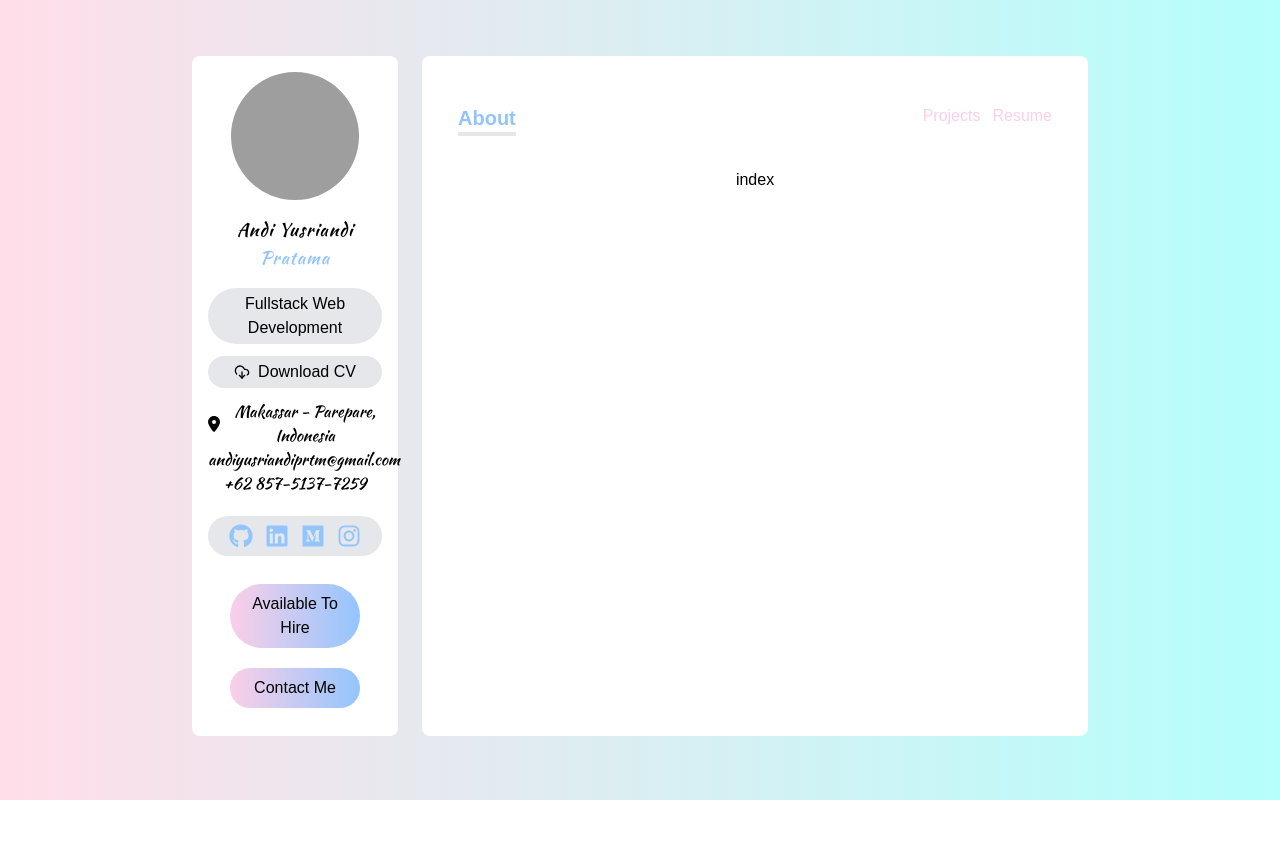
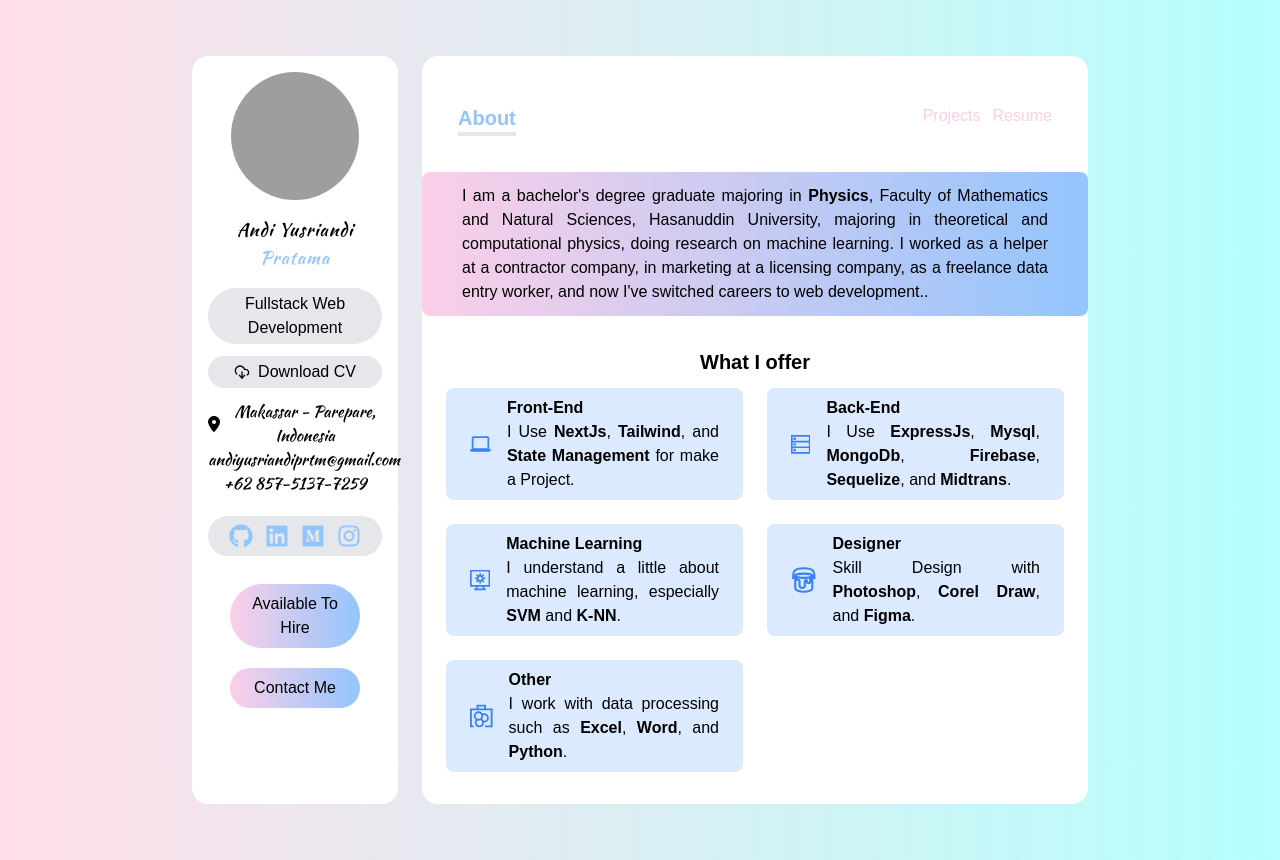
Before and after one commit to AndiYusriandiPratama/New_PortoFolio, a Next.js app: page / in a window 1280 px wide. Before the commit the page ends 800 px from the top, so only its background shows below. Built offline with nearby package versions, Linux system fonts and the light colour scheme; grey boxes are pictures that could not be loaded.

Commit message:
build: about page

```diff
--- a/data.ts
+++ b/data.ts
@@ -9,31 +9,34 @@ import {
 
 export const services: IService[] = [
   {
+    Icon: GrPersonalComputer,
     title: "Front-End",
-    about: "I Use NextJs, Tailwind, and State Management for make a Project",
-    Icon: GrPersonalComputer,
+    about:
+      "I Use <b>NextJs</b>, <b>Tailwind</b>, and <b>State Management</b> for make a Project.",
   },
   {
+    Icon: GrDatabase,
+
     title: "Back-End",
     about:
-      "I Use ExpressJs, Mysql, MongoDb, Firebase, Sequelize, Midtrans, and other popular framewors for handle databases",
-    Icon: GrDatabase,
+      "I Use <b>ExpressJs</b>, <b>Mysql</b>, <b>MongoDb</b>, <b>Firebase</b>, <b>Sequelize</b>, and <b>Midtrans</b>.",
   },
   {
+    Icon: GrSystem,
     title: "Machine Learning",
     about:
-      "I understand a little about machine learning, especially SVM and KNN methods",
-    Icon: GrSystem,
+      "I understand a little about machine learning, especially <b>SVM</b> and <b>K-NN</b>.",
   },
   {
+    Icon: GrPaint,
     title: "Designer",
-    about: "Skill Design with Photoshop, Corel Draw, and Figma",
-    Icon: GrPaint,
+    about:
+      "Skill Design with <b>Photoshop</b>, <b>Corel Draw</b>, and <b>Figma</b>.",
   },
   {
+    Icon: GrBusinessService,
     title: "Other",
     about:
-      "I have worked several times with data processing such as Excel, Word, Python",
-    Icon: GrBusinessService,
+      "I work with data processing such as <b>Excel</b>, <b>Word</b>, and <b>Python</b>.",
   },
 ];
--- /dev/null
+++ b/src/components/ServiceCard.tsx
@@ -0,0 +1,23 @@
+import React, { FunctionComponent } from "react";
+import { IService } from "../../type";
+
+const ServiceCard: FunctionComponent<{ service: IService }> = ({
+  service: { Icon, about, title },
+}) => {
+  const createMarkup = () => {
+    return {
+      __html: about,
+    };
+  };
+  return (
+    <div className="p-2 flex items-center space-x-4 px-6">
+      <Icon className="w-12 h-12 text-blue-500" />
+      <div>
+        <h4 className="font-bold  text-left">{title}</h4>
+        <p className="text-justify" dangerouslySetInnerHTML={createMarkup()} />
+      </div>
+    </div>
+  );
+};
+
+export default ServiceCard;
--- a/src/pages/_app.tsx
+++ b/src/pages/_app.tsx
@@ -6,10 +6,10 @@ import Navbar from "@/components/Navbar";
 export default function App({ Component, pageProps }: AppProps) {
   return (
     <div className="grid grid-cols-12 gap-6 px-5 lg:px-48 my-14 ">
-      <div className="col-span-12 p-4 text-center bg-white lg:col-span-3 rounded-lg ">
+      <div className="col-span-12 p-4 text-center bg-white lg:col-span-3 rounded-2xl ">
         <Sidebar />
       </div>
-      <div className="flex flex-col col-span-12 p-4 text-center bg-white lg:col-span-9 rounded-lg">
+      <div className="flex flex-col col-span-12 p-4 text-center bg-white lg:col-span-9 rounded-2xl">
         <Navbar />
         <Component {...pageProps} />
       </div>
--- a/src/pages/index.tsx
+++ b/src/pages/index.tsx
@@ -1,12 +1,44 @@
-import { GetServerSidePropsContext, GetStaticPropsContext } from "next";
+// import { GetServerSidePropsContext, GetStaticPropsContext } from "next";
+import ServiceCard from "@/components/ServiceCard";
 import React from "react";
-import { IService } from "../../type";
+// import { IService } from "../../type";
 import { services } from "../../data";
 
-const Index = ({ services }: { services: IService[] }) => {
-  console.log("Client", services);
-
-  return <div>index</div>;
+const Index = () => {
+  return (
+    <div
+      className="flex flex-col px-8 pt-1 flex-grow
+    "
+    >
+      <h4
+        className="font-medium text-justify bg-gradient-to-r from-pink-200 to-blue-300 items-center px-10 py-3 flex-grow rounded-lg"
+        style={{ marginLeft: "-3rem", marginRight: "-3rem" }}
+      >
+        I am a bachelor's degree graduate majoring in <b>Physics</b>, Faculty of
+        Mathematics and Natural Sciences, Hasanuddin University, majoring in
+        theoretical and computational physics, doing research on machine
+        learning. I worked as a helper at a contractor company, in marketing at
+        a licensing company, as a freelance data entry worker, and now I've
+        switched careers to web development..
+      </h4>
+      <div
+        className="flex-grow p-4 mt-1 rounded-lg"
+        style={{
+          marginLeft: "-2.5rem",
+          marginRight: "-2.5rem",
+        }}
+      >
+        <h6 className="my-3 text-xl font-bold">What I offer</h6>
+        <div className="grid gap-6 lg:grid-cols-2">
+          {services.map((service) => (
+            <div className="lg:col-span-1 bg-blue-100 rounded-lg">
+              <ServiceCard service={service} />
+            </div>
+          ))}
+        </div>
+      </div>
+    </div>
+  );
 };
 
 export default Index;
@@ -28,15 +60,15 @@ export default Index;
 //   };
 // };
 
-export const getStaticProps = async (context: GetStaticPropsContext) => {
-  const res = await fetch("http://localhost:3000/api/services");
-  const data = await res.json();
+// export const getStaticProps = async (context: GetStaticPropsContext) => {
+//   const res = await fetch("http://localhost:3000/api/services");
+//   const data = await res.json();
 
-  console.log("server", data.services);
+//   console.log("server", data.services);
 
-  return {
-    props: {
-      services: data.services,
-    },
-  };
-};
+//   return {
+//     props: {
+//       services: data.services,
+//     },
+//   };
+// };
```
